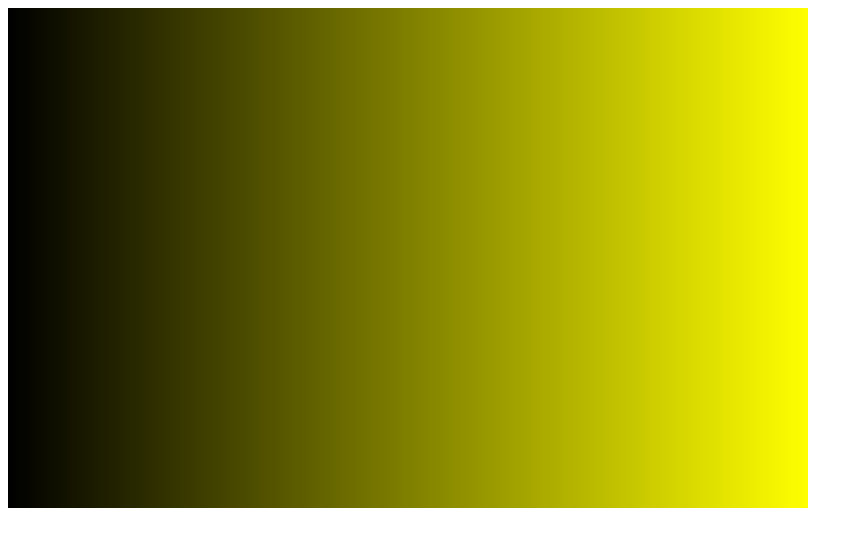
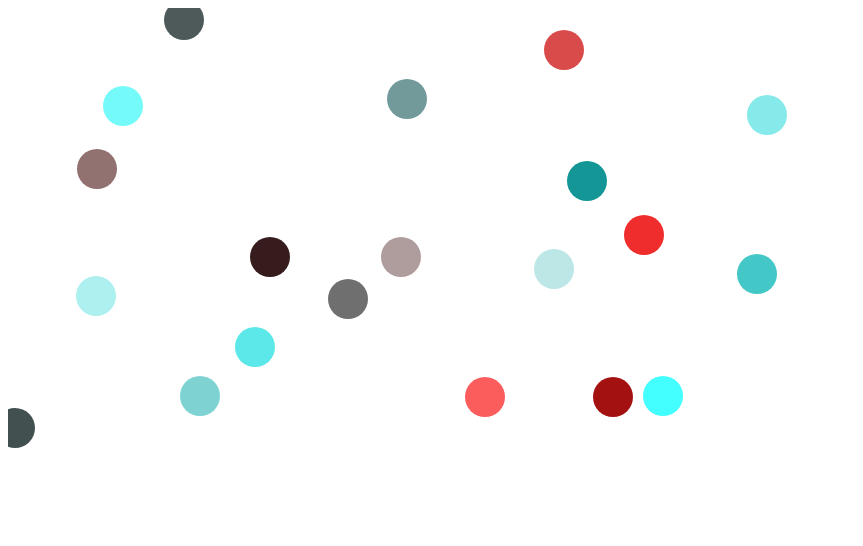
Before and after one commit to JuanMolfese/ui_ux_2022, a plain HTML site: page index.html in a window 1280 px wide. Shown: the whole page, without its empty margins (0-863 px from the left). Drawn offline with Linux system fonts and the light colour scheme.

Commit message:
cuadrado y circulos aleatorios

```diff
--- a/index.html
+++ b/index.html
@@ -4,13 +4,14 @@
     <meta charset="UTF-8">
     <meta http-equiv="X-UA-Compatible" content="IE=edge">
     <meta name="viewport" content="width=device-width, initial-scale=1.0">
-    <title>Clase 1 cuadrado</title>
+    <title>Interfaces</title>
 </head>
 <body>
 
     <canvas id="myCanvas" width="800" height="500"></canvas>
 
-    <script src="js/clase1.js"></script>
+    <!-- <script src="js/cuadrado.js"></script> -->
+    <script src="js/circulos.js"></script>
 
 </body>
 </html>
--- /dev/null
+++ b/js/circulos.js
@@ -0,0 +1,21 @@
+"use strict";
+let canvas = document.getElementById("myCanvas");
+let ctx = canvas.getContext('2d');
+let canvasWidth = canvas.width;
+let canvasHeight = canvas.height;
+
+for (let index = 0; index < 20; index++ ){
+    ctx.fillStyle = randomRGBA();
+    ctx.beginPath();
+    ctx.arc(Math.round(Math.random() * canvasWidth), Math.round(Math.random() * canvasHeight), 20, 0, 2 * Math.PI);
+    ctx.fill();
+    ctx.closePath();
+}
+
+function randomRGBA(){
+    let r= Math.round(Math.random() * 255);
+    let g= Math.round(Math.random() * 255);
+    let b= Math.round(Math.random() * 255);
+    let a= 255;
+    return `rgba(${r},${b},${b},${a})`;
+}
```
Also changed, not shown: js/cuadrado.js (renamed from js/clase1.js).
